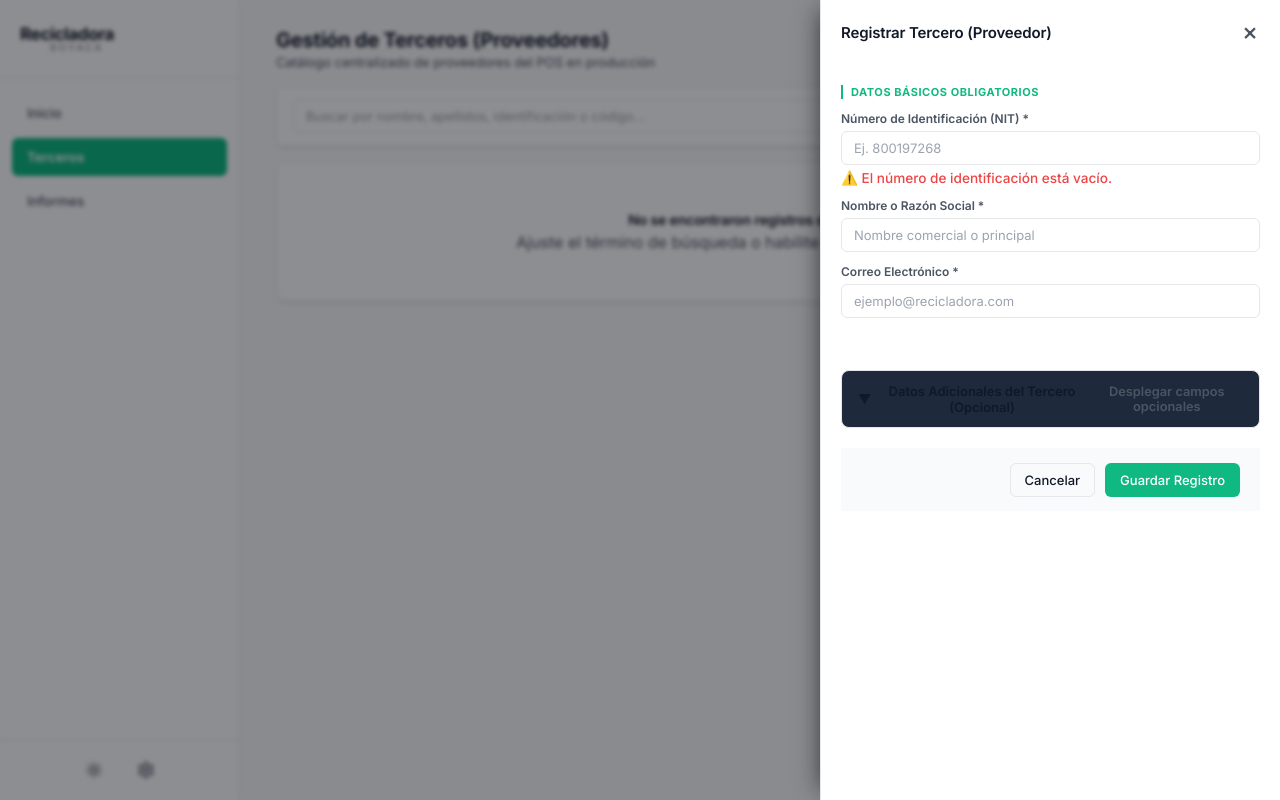
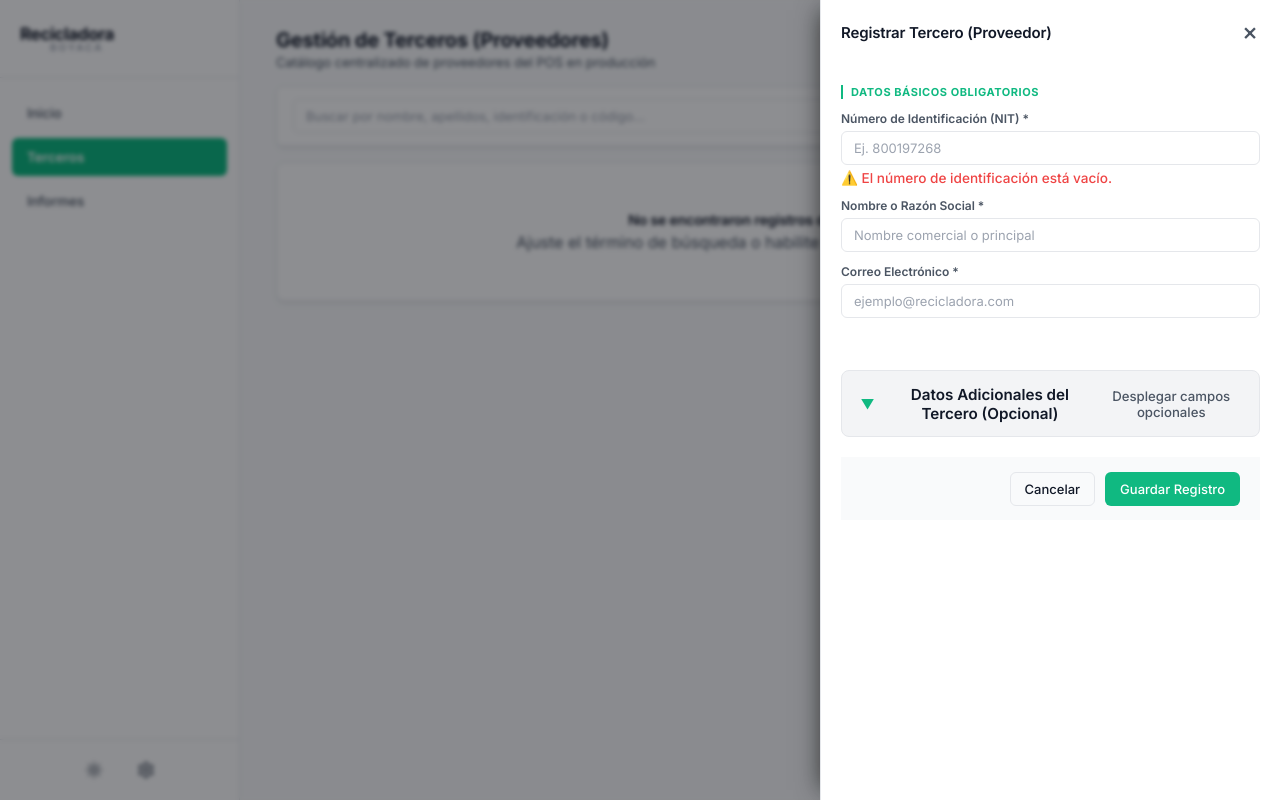
Before and after one commit to Tupap1/gsigmaInformes, a SvelteKit app: page /proveedores in a window 1280 px wide. Both pictures are taken after a click on the button "Registrar Tercero". Built offline with nearby package versions, Linux system fonts and the light colour scheme.

Commit message:
style: fix light theme contrast for optional fields accordion button

```diff
--- a/src/routes/proveedores/+page.svelte
+++ b/src/routes/proveedores/+page.svelte
@@ -511,19 +511,18 @@
             type="button"
             class="toggle-advanced-btn"
             onclick={() => showAdvancedFields = !showAdvancedFields}
-            style="display: flex; align-items: center; justify-content: space-between; width: 100%; padding: 0.75rem 1rem; background: var(--bg-tertiary, #1e293b); border: 1px solid var(--border-color, rgba(255,255,255,0.1)); border-radius: 0.5rem; color: var(--text-primary, #f8fafc); font-weight: 600; cursor: pointer; transition: all 0.2s;"
           >
-            <span style="display: flex; align-items: center; gap: 0.5rem;">
-              <span>{showAdvancedFields ? '▲' : '▼'}</span>
+            <span class="toggle-title">
+              <span class="toggle-icon">{showAdvancedFields ? '▲' : '▼'}</span>
               <span>Datos Adicionales del Tercero (Opcional)</span>
             </span>
-            <span style="font-size: 0.8rem; color: var(--text-secondary, #94a3b8);">
+            <span class="toggle-hint">
               {showAdvancedFields ? 'Ocultar campos' : 'Desplegar campos opcionales'}
             </span>
           </button>
 
           {#if showAdvancedFields}
-            <div class="advanced-fields-panel" style="margin-top: 0.75rem; padding: 1rem; background: rgba(0,0,0,0.15); border: 1px dashed rgba(255,255,255,0.15); border-radius: 0.5rem; display: flex; flex-direction: column; gap: 1rem;">
+            <div class="advanced-fields-panel">
 
               <div class="form-group">
                 <label for="apellido">Primer/Segundo Apellido (Persona Natural)</label>
@@ -1126,4 +1125,56 @@
     gap: 4px;
     color: var(--text-secondary);
   }
+
+  /* Optional Fields Accordion Button & Panel (High Contrast in Light & Dark Mode) */
+  .toggle-advanced-btn {
+    display: flex;
+    align-items: center;
+    justify-content: space-between;
+    width: 100%;
+    padding: 0.85rem 1.15rem;
+    background: var(--bg-card-hover, #f3f4f6);
+    border: 1px solid var(--border-color, #e5e7eb);
+    border-radius: 0.5rem;
+    color: var(--text-primary, #111827);
+    font-weight: 600;
+    font-size: 0.95rem;
+    cursor: pointer;
+    transition: all 0.2s ease;
+  }
+
+  .toggle-advanced-btn:hover {
+    border-color: var(--accent-green, #10b981);
+    background: var(--accent-green-light, rgba(16, 185, 129, 0.08));
+    color: var(--accent-green, #10b981);
+  }
+
+  .toggle-advanced-btn .toggle-title {
+    display: flex;
+    align-items: center;
+    gap: 0.6rem;
+    color: inherit;
+  }
+
+  .toggle-advanced-btn .toggle-icon {
+    font-size: 0.85rem;
+    color: var(--accent-green, #10b981);
+  }
+
+  .toggle-advanced-btn .toggle-hint {
+    font-size: 0.825rem;
+    color: var(--text-secondary, #4b5563);
+    font-weight: 500;
+  }
+
+  .advanced-fields-panel {
+    margin-top: 0.85rem;
+    padding: 1.15rem;
+    background: var(--bg-card-hover, #f9fafb);
+    border: 1px dashed var(--border-color, #e5e7eb);
+    border-radius: 0.5rem;
+    display: flex;
+    flex-direction: column;
+    gap: 1.1rem;
+  }
 </style>
```
Also changed, not shown: 1 other file (tests, documents, lock files or other folders).
